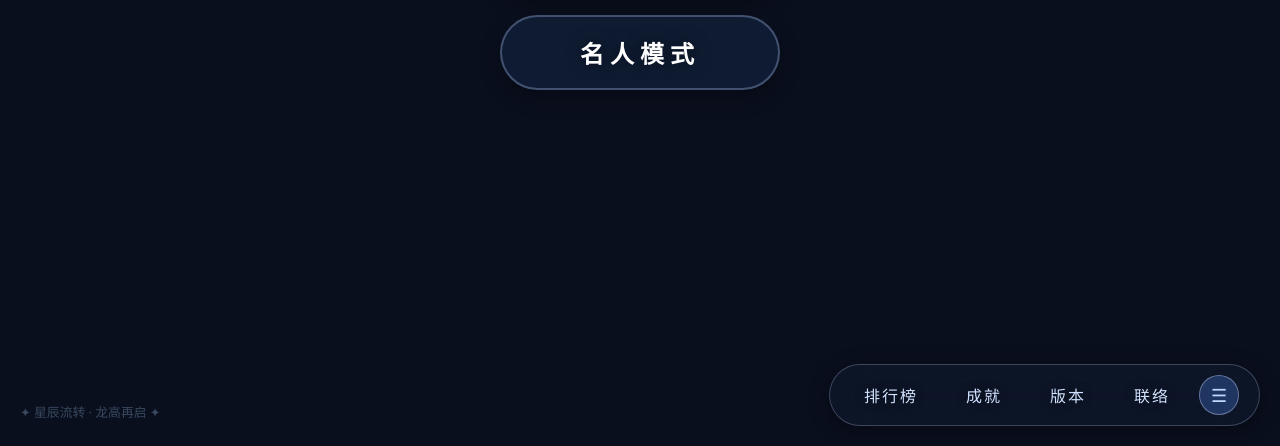
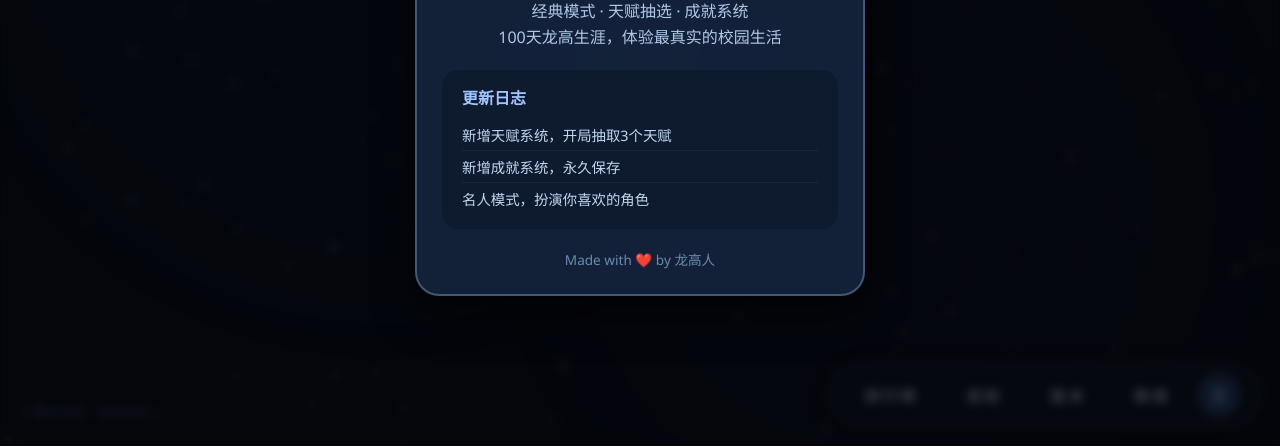
Before and after one commit to BearThomas/RESTART, a plain HTML site: page index.html in a window 1280 px wide. Shown: the part 354-800 px from the top of the page. Drawn offline with Linux system fonts and the light colour scheme; animation ran at ten frames a second.

Commit message:
Update index.html

```diff
--- a/index.html
+++ b/index.html
@@ -601,7 +601,7 @@
             const data = localStorage.getItem('longgao_classic_version');
             console.log('当前版本：', version, '本地版本：', data);
             if (data == null){
-                showVersionModal2();
+                showVersionModal();
                 localStorage.setItem('longgao_classic_version', version);
             }
             else if (data != version){
```
